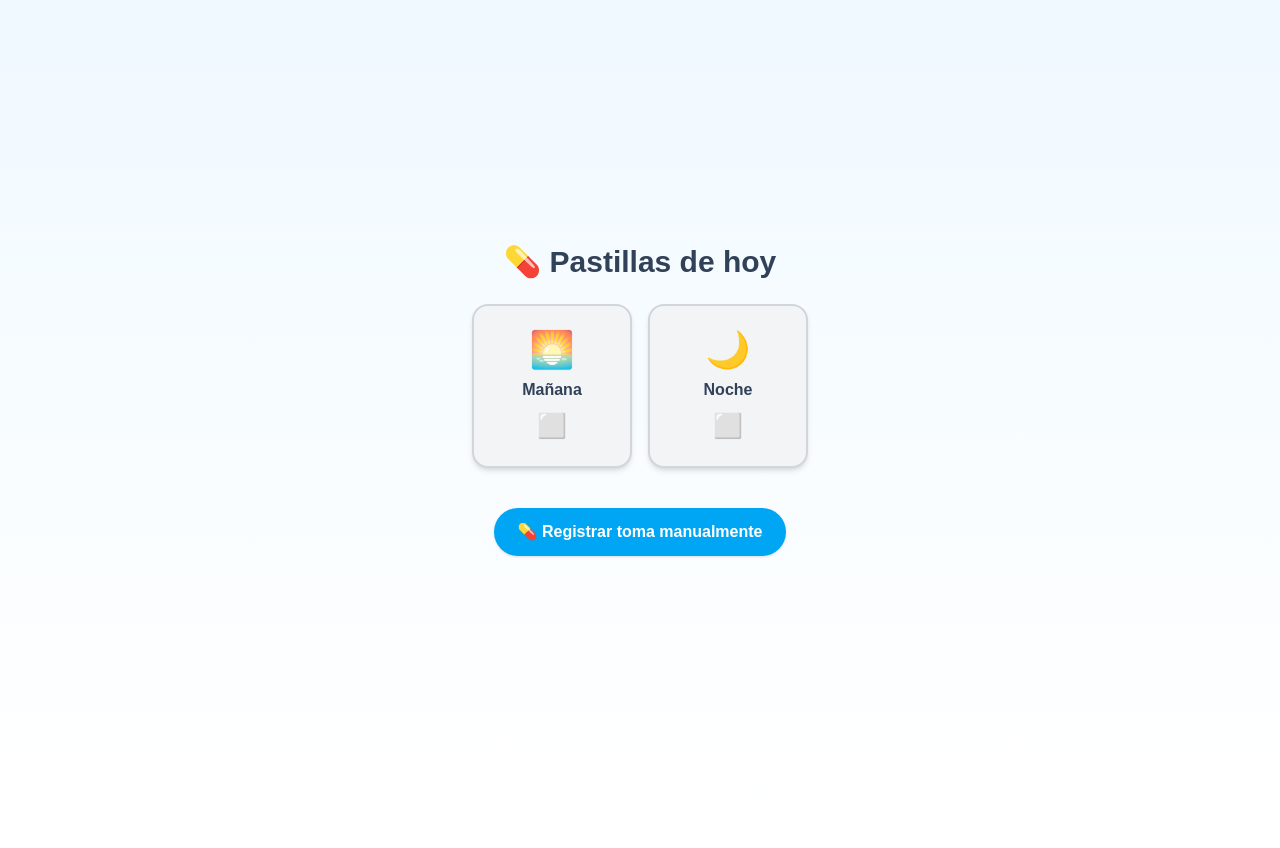
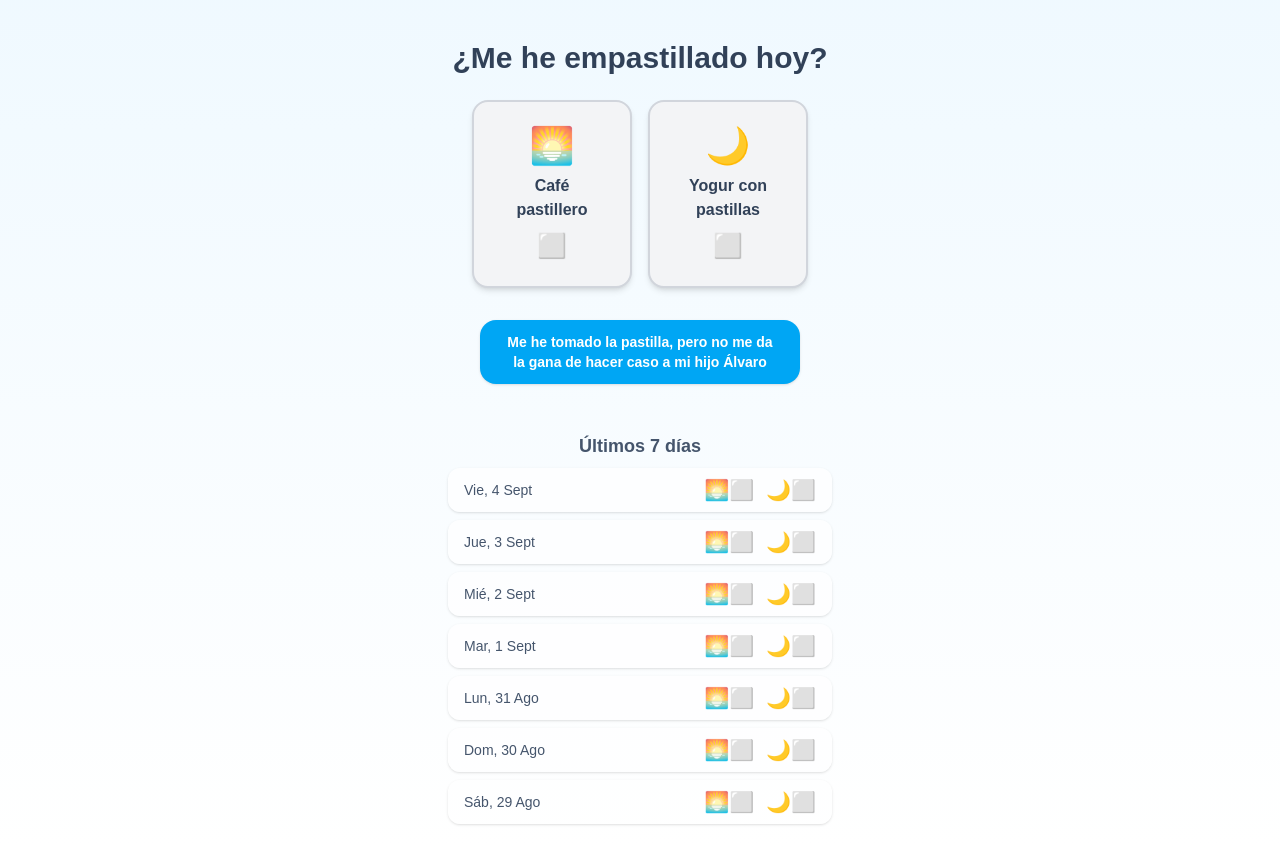
Before and after one commit to acanosa23/proyecto-pastillero, a Next.js app: page / in a window 1280 px wide. Before the commit the page ends 800 px from the top, so only its background shows below. Built offline with nearby package versions, Linux system fonts and the light colour scheme; no server answers; the database is empty.

Commit message:
Historial semanal y textos con humor

```diff
--- a/src/app/BotonManual.js
+++ b/src/app/BotonManual.js
@@ -18,9 +18,11 @@ export default function BotonManual() {
     <button
       onClick={registrar}
       disabled={cargando}
-      className="mt-4 rounded-full bg-sky-500 px-6 py-3 text-white font-semibold shadow hover:bg-sky-600 disabled:opacity-50 transition"
+      className="mt-2 max-w-xs rounded-2xl bg-sky-500 px-6 py-3 text-white font-semibold shadow hover:bg-sky-600 disabled:opacity-50 transition text-sm text-center"
     >
-      {cargando ? 'Registrando...' : '💊 Registrar toma manualmente'}
+      {cargando
+        ? 'Registrando...'
+        : 'Me he tomado la pastilla, pero no me da la gana de hacer caso a mi hijo Álvaro'}
     </button>
   );
 }
--- a/src/app/page.js
+++ b/src/app/page.js
@@ -12,16 +12,64 @@ function fechaMadrid(fecha) {
   return new Intl.DateTimeFormat('en-CA', { timeZone: 'Europe/Madrid' }).format(fecha);
 }
 
-function TarjetaEstado({ titulo, hecha, emoji }) {
+function horaMadrid(fecha) {
+  return new Intl.DateTimeFormat('es-ES', {
+    timeZone: 'Europe/Madrid',
+    hour: '2-digit',
+    minute: '2-digit',
+  }).format(fecha);
+}
+
+function ultimosDias(n) {
+  const hoyStr = fechaMadrid(new Date());
+  const [anio, mes, dia] = hoyStr.split('-').map(Number);
+  const base = new Date(Date.UTC(anio, mes - 1, dia));
+
+  const dias = [];
+  for (let i = 0; i < n; i++) {
+    const f = new Date(base);
+    f.setUTCDate(f.getUTCDate() - i);
+    dias.push(f.toISOString().slice(0, 10));
+  }
+  return dias;
+}
+
+function nombreDia(fechaStr) {
+  const [y, m, d] = fechaStr.split('-').map(Number);
+  const fecha = new Date(Date.UTC(y, m - 1, d));
+  return new Intl.DateTimeFormat('es-ES', {
+    weekday: 'short',
+    day: 'numeric',
+    month: 'short',
+    timeZone: 'UTC',
+  }).format(fecha);
+}
+
+function TarjetaEstado({ titulo, toma, emoji }) {
   return (
     <div
       className={`rounded-2xl p-6 w-40 text-center shadow-md border-2 ${
-        hecha ? 'bg-green-100 border-green-400' : 'bg-gray-100 border-gray-300'
+        toma ? 'bg-green-100 border-green-400' : 'bg-gray-100 border-gray-300'
       }`}
     >
       <div className="text-4xl mb-2">{emoji}</div>
       <div className="font-semibold text-slate-700">{titulo}</div>
-      <div className="text-2xl mt-2">{hecha ? '✅' : '⬜'}</div>
+      <div className="text-2xl mt-2">{toma ? '✅' : '⬜'}</div>
+      {toma && (
+        <div className="text-xs text-slate-500 mt-1">{horaMadrid(new Date(toma.taken_at))}</div>
+      )}
+    </div>
+  );
+}
+
+function FilaHistorial({ fecha, manana, noche }) {
+  return (
+    <div className="flex items-center justify-between w-full max-w-sm bg-white/70 rounded-xl px-4 py-2 shadow-sm">
+      <span className="text-sm text-slate-600 capitalize">{nombreDia(fecha)}</span>
+      <div className="flex gap-3 text-xl">
+        <span>{manana ? '🌅✅' : '🌅⬜'}</span>
+        <span>{noche ? '🌙✅' : '🌙⬜'}</span>
+      </div>
     </div>
   );
 }
@@ -31,22 +79,39 @@ export default async function Home() {
     .from('tomas')
     .select('period, taken_at')
     .order('taken_at', { ascending: false })
-    .limit(10);
+    .limit(30);
 
-  const hoy = fechaMadrid(new Date());
-  const tomasHoy = (tomas || []).filter((t) => fechaMadrid(new Date(t.taken_at)) === hoy);
+  const dias = ultimosDias(7);
+  const historial = dias.map((fecha) => {
+    const delDia = (tomas || []).filter((t) => fechaMadrid(new Date(t.taken_at)) === fecha);
+    return {
+      fecha,
+      manana: delDia.find((t) => t.period === 'mañana'),
+      noche: delDia.find((t) => t.period === 'noche'),
+    };
+  });
 
-  const manana = tomasHoy.find((t) => t.period === 'mañana');
-  const noche = tomasHoy.find((t) => t.period === 'noche');
+  const hoy = historial[0];
 
   return (
-    <main className="min-h-screen bg-gradient-to-b from-sky-50 to-white flex flex-col items-center justify-center gap-6 p-6">
-      <h1 className="text-3xl font-bold text-slate-700">💊 Pastillas de hoy</h1>
+    <main className="min-h-screen bg-gradient-to-b from-sky-50 to-white flex flex-col items-center gap-6 p-6">
+      <h1 className="text-3xl font-bold text-slate-700 text-center mt-4">
+        ¿Me he empastillado hoy?
+      </h1>
+
       <div className="flex gap-4 flex-wrap justify-center">
-        <TarjetaEstado titulo="Mañana" hecha={!!manana} emoji="🌅" />
-        <TarjetaEstado titulo="Noche" hecha={!!noche} emoji="🌙" />
+        <TarjetaEstado titulo="Café pastillero" toma={hoy.manana} emoji="🌅" />
+        <TarjetaEstado titulo="Yogur con pastillas" toma={hoy.noche} emoji="🌙" />
       </div>
+
       <BotonManual />
+
+      <div className="w-full flex flex-col items-center gap-2 mt-6">
+        <h2 className="text-lg font-semibold text-slate-600">Últimos 7 días</h2>
+        {historial.map((dia) => (
+          <FilaHistorial key={dia.fecha} {...dia} />
+        ))}
+      </div>
     </main>
   );
 }
```
